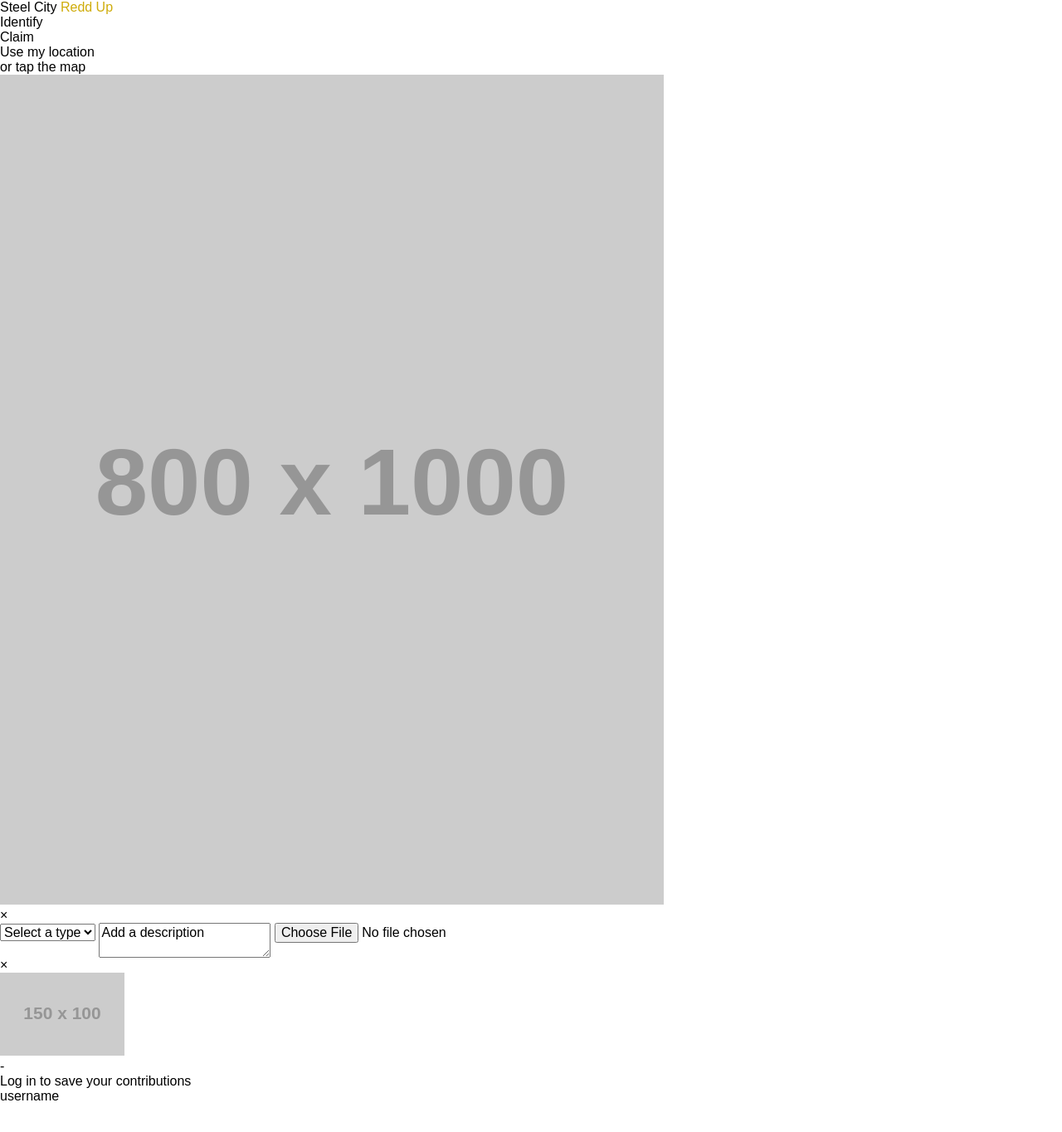
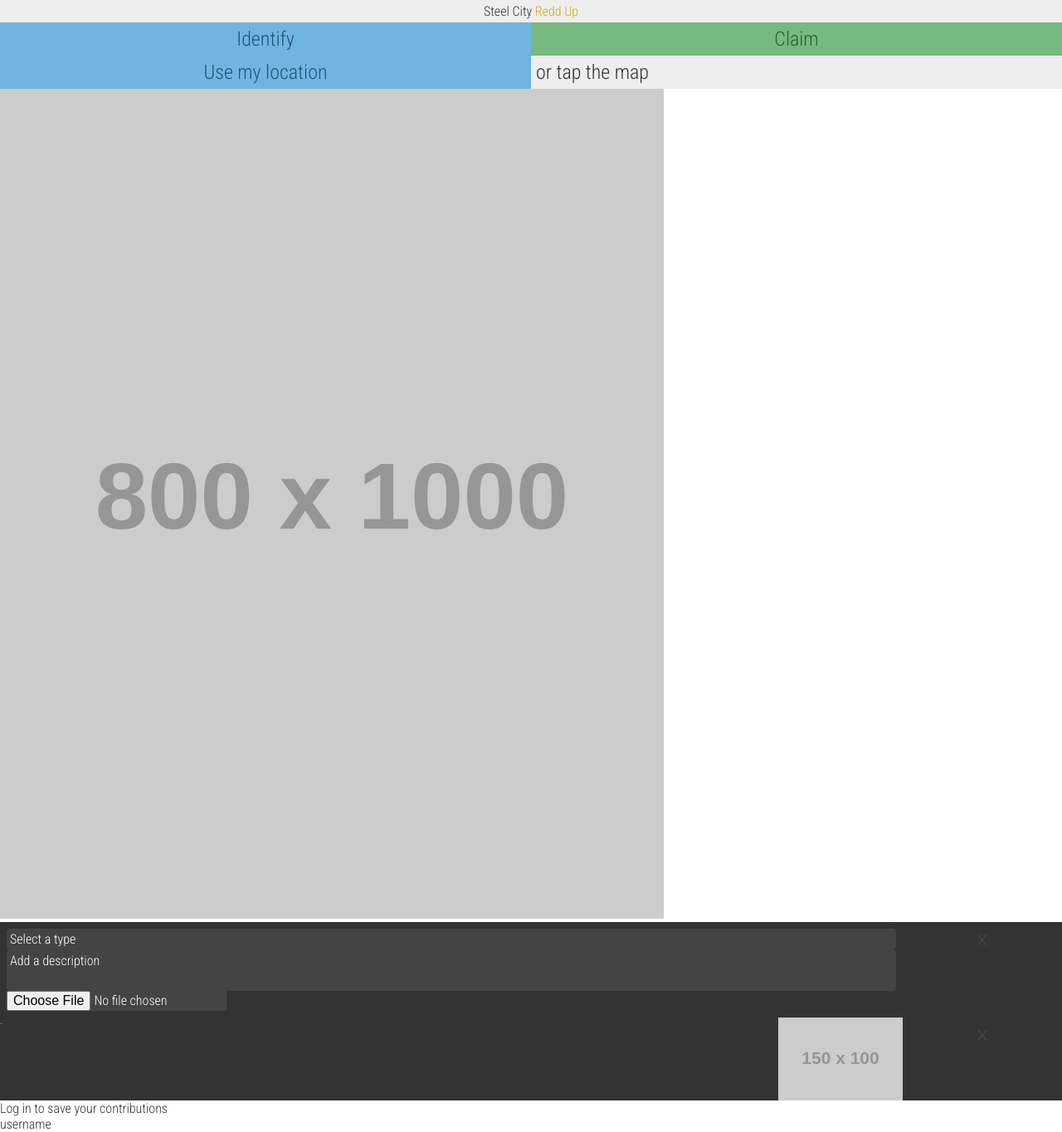
Before and after one commit to gmisek/ReddupApp, a Python web app: template reddup/templates/index.html in a window 1280 px wide. Shown: the whole page at 83% size. Before the commit the page ends 1326 px from the top, so only its background shows below. Run offline with Jinja, Linux system fonts and the light colour scheme; the template is opened without the code that fills it, so the values that code supplies are empty; grey boxes labelled with a size stand in for pictures from a placeholder-image service; some libraries are stand-ins or nearby versions.

Commit message:
Adding CSS

```diff
--- a/static/css/main.css
+++ b/static/css/main.css
@@ -1 +1,118 @@
 /* MAIN CSS */
+body {
+	font-family: 'Roboto Condensed';
+	font-weight: 300;
+	font-size: 1em;
+	color: #333;
+}
+
+.name-row {
+	text-align: center;
+	padding: 0.25em 0;
+	background: #eee;
+}
+
+.btn-row {
+	overflow: hidden;
+}
+
+.big-btn {
+	font-size: 1.5em;
+	text-align: center;
+	box-sizing: border-box;
+	padding: 0.25em;
+	width: 50%;
+	float: left;
+	background: #70b5e0;
+	color: #1e5475;
+	cursor: pointer;
+}
+.big-btn:hover,
+.big-btn:active,
+.big-btn:focus {
+	color: #0d2737;
+}
+.big-btn.claim {
+	background: #76b981;
+	color: #2c5e34;
+}
+.big-btn.claim:hover,
+.big-btn.claim:active,
+.big-btn.claim:focus {
+	color: #15361a;
+}
+.msg {
+	background: #eee;
+	float: left;
+	font-size: 1.5em;
+	padding: 0.25em;
+	width: 50%;
+	box-sizing: border-box;
+}
+
+#map img {
+	max-width: 100%;
+}
+
+.view-details,
+.add-details {
+	background: #333;
+	overflow: hidden;
+}
+.view-details .content,
+.add-details .content {
+	float: left;
+	width: 85%;
+	padding: 0.5em;
+	box-sizing: border-box;
+}
+.view-details img {
+	float: right;
+}
+.view-details .type {
+	font-size: 1.25em;
+	color: #fff;
+}
+.view-details .meta {
+	font-size: 0.75em;
+	color: #999;
+}
+
+.close {
+	float: right;
+	color: #444;
+	font-size: 2em;
+	width: 15%;
+	text-align: center;
+}
+.close:hover,
+.close:active,
+.close:focus {
+	color: #fff;
+	cursor: pointer;
+}
+
+select, textarea {
+	background: #444;
+	border: 0;
+	border-radius: 4px;
+	font-size: 1em;
+	padding: 0.25em;
+	-webkit-appearance: none;
+	color: #fff;
+	font-weight: 300;
+	font-family: 'Roboto Condensed';
+	box-sizing: border-box;
+	width: 100%;
+	margin: 0;
+}
+textarea {
+	resize: none;
+	height: 50px;
+}
+input[type="file"] {
+	-webkit-appearance: none;
+	border: 0;
+	background: #444;
+	color: #fff;
+}
```
